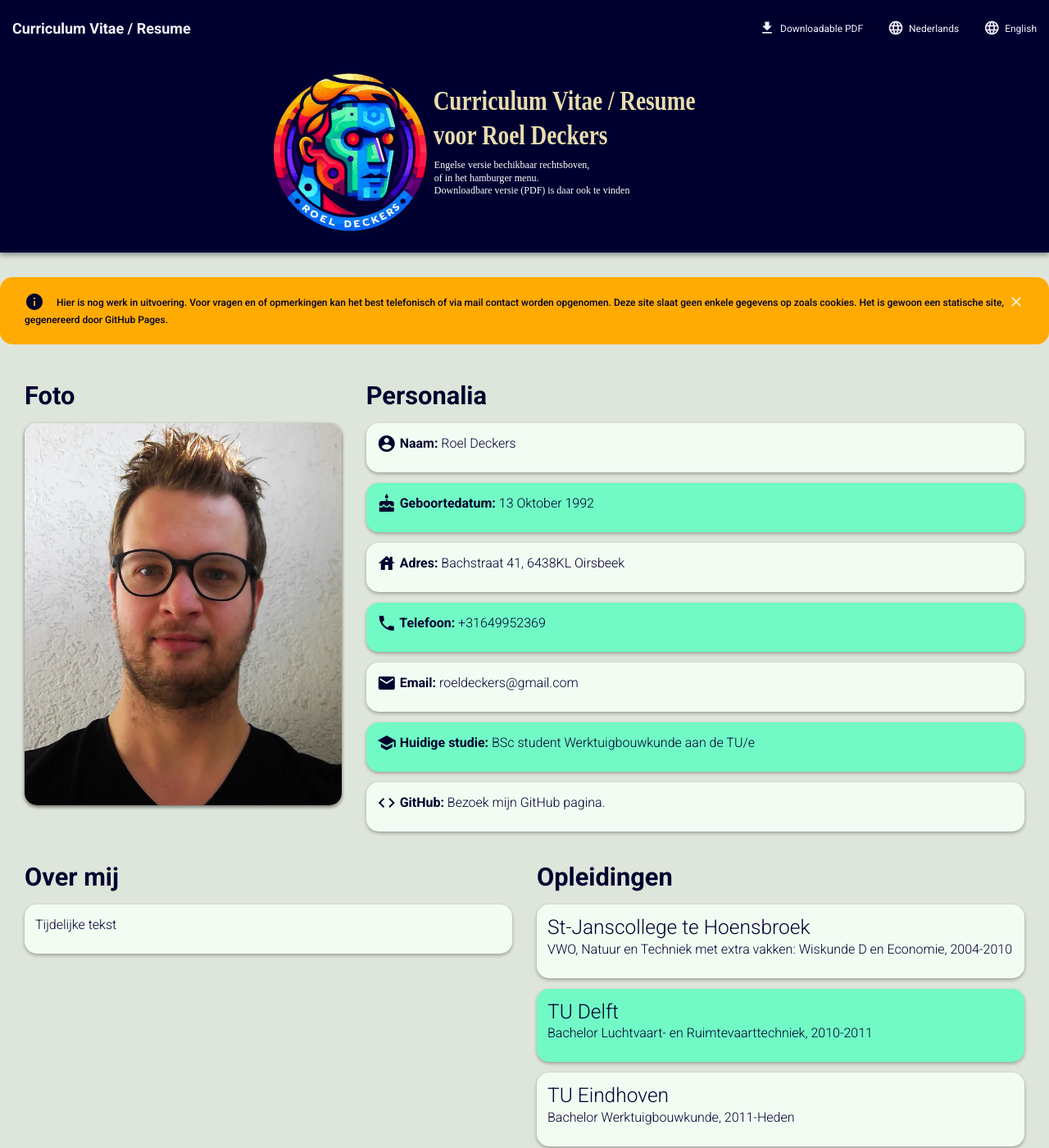
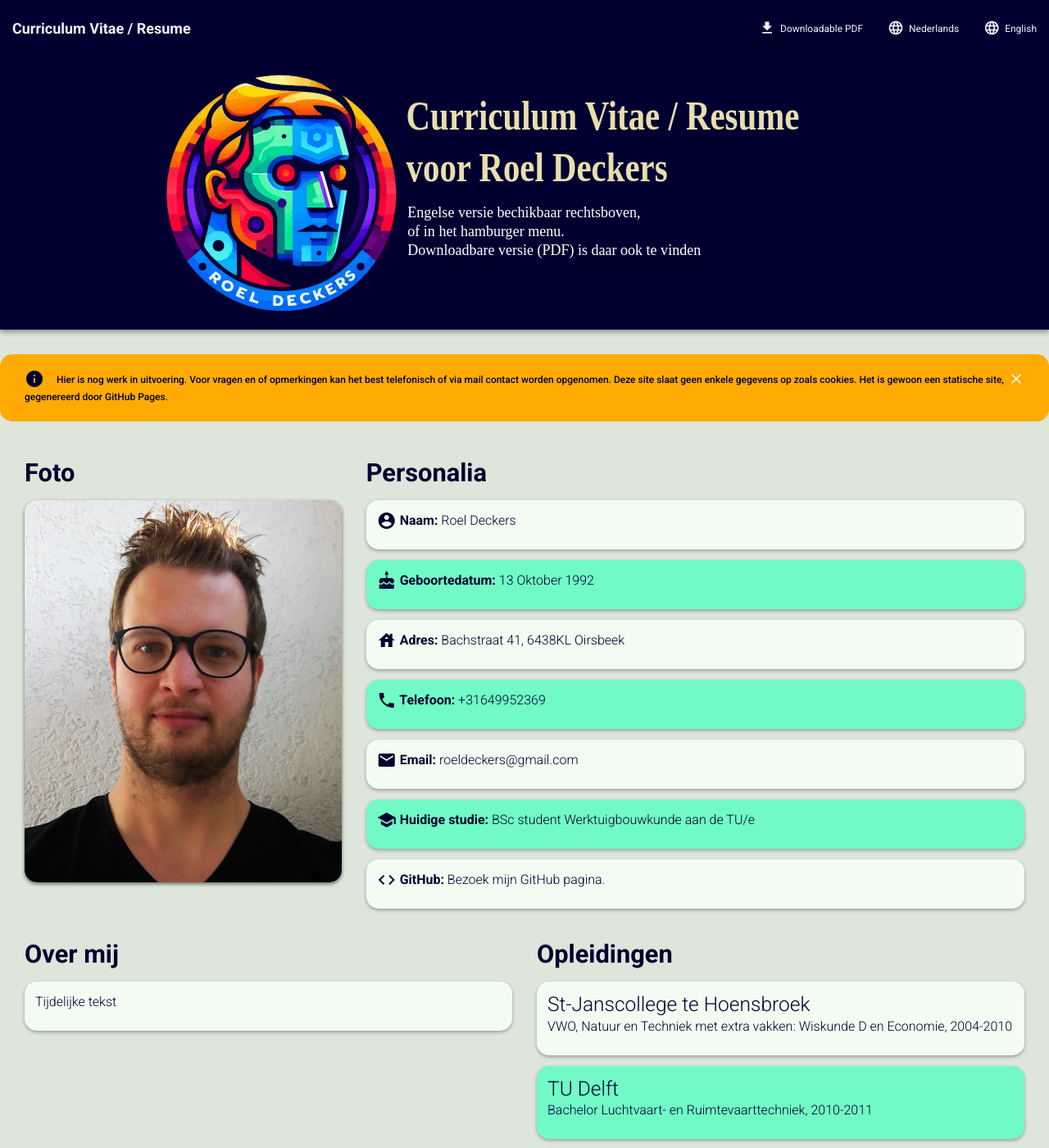
Before and after one commit to RoelD/CV, a Jekyll site: the page built from index.html, in a window 1280 px wide and 1400 px high. Shown: the whole window at 82% size. Built offline with Jekyll 4.4.1, drawn with Linux system fonts in a browser that asks for light colours.

Commit message:
This is sparta!!!

```diff
--- a/assets/css/style.css
+++ b/assets/css/style.css
@@ -46,9 +46,8 @@ body {
 }
 
 .jumbotron svg {
-  display: inline-block;
-  position: relative;
-  height: 200px;
+  display: flex;
+  height: 300px;
 }
 
 p,
```
